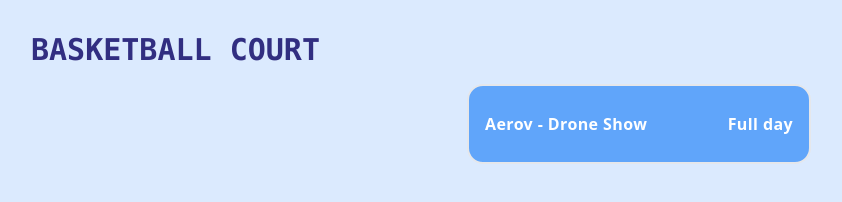
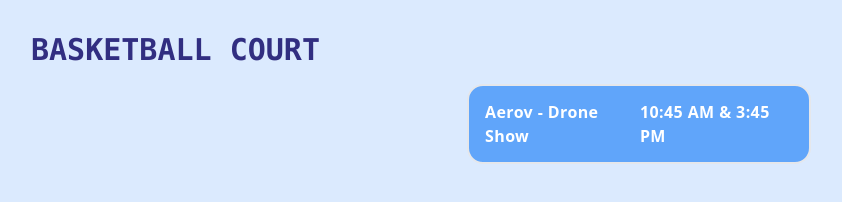
Before and after one commit to Abhinav-22/Summit-venue, a website: page basketball.html in a window 1280 px wide. Shown: the whole page, without its empty margins (1-843 px from the left). Drawn offline with nearby package versions, Linux system fonts and the light colour scheme.

Commit message:
Add files via upload

```diff
--- a/basketball.html
+++ b/basketball.html
@@ -16,7 +16,7 @@
         <ul class="w-96">
           <div class="mx-5 my-4 ">
           <li class="h-20 items-center tracking-wide text-white justify-between font-semibold flex rounded-2xl bg-blue-400 border-2 pl-4 ">
-            <div class=" float-left"> Aerov - Drone Show  </div>           <div class="float-right pr-4">Full day</div>
+            <div class=" float-left"> Aerov - Drone Show  </div>           <div class="float-right pr-4">10:45 AM & 3:45 PM</div>
 
           </li>
         </div>
```
